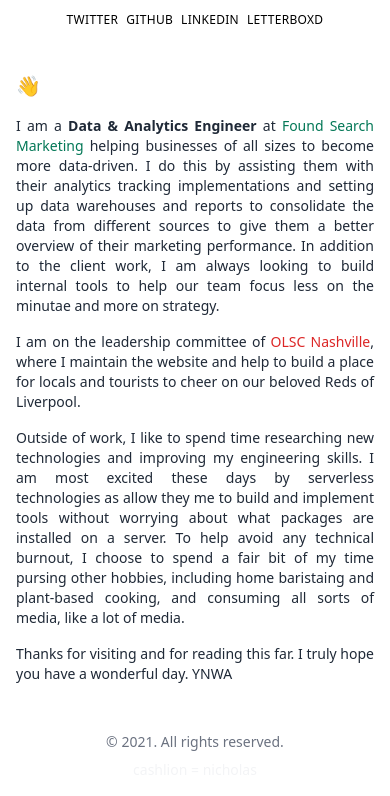
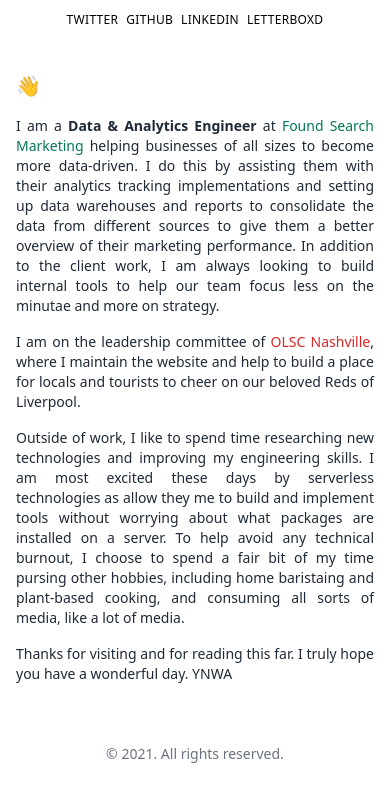
Before and after one commit to cashlion/cashlion-info-site, a website built with Vite: page index.html in a window 390 px wide. Shown: the part 64-860 px from the top of the page. Built offline with nearby package versions, Linux system fonts and the light colour scheme.

Commit message:
Remove footer extra

```diff
--- a/index.html
+++ b/index.html
@@ -29,7 +29,6 @@
       </main>
       <footer class="mt-8 md:mt-0 container mx-auto w-full py-4 flex flex-col md:flex-row justify-between items-center text-sm text-gray-500">
         <div>&copy; <span id="year"></span>. All rights reserved.</div>
-        <div class="mt-2 md:mt-0 text-gray-100 dark:text-gray-800 hover:text-black dark:hover:text-white">cashlion = nicholas</div>
       </footer>
     </div>
     <script type="module" src="/main.js"></script>
```
